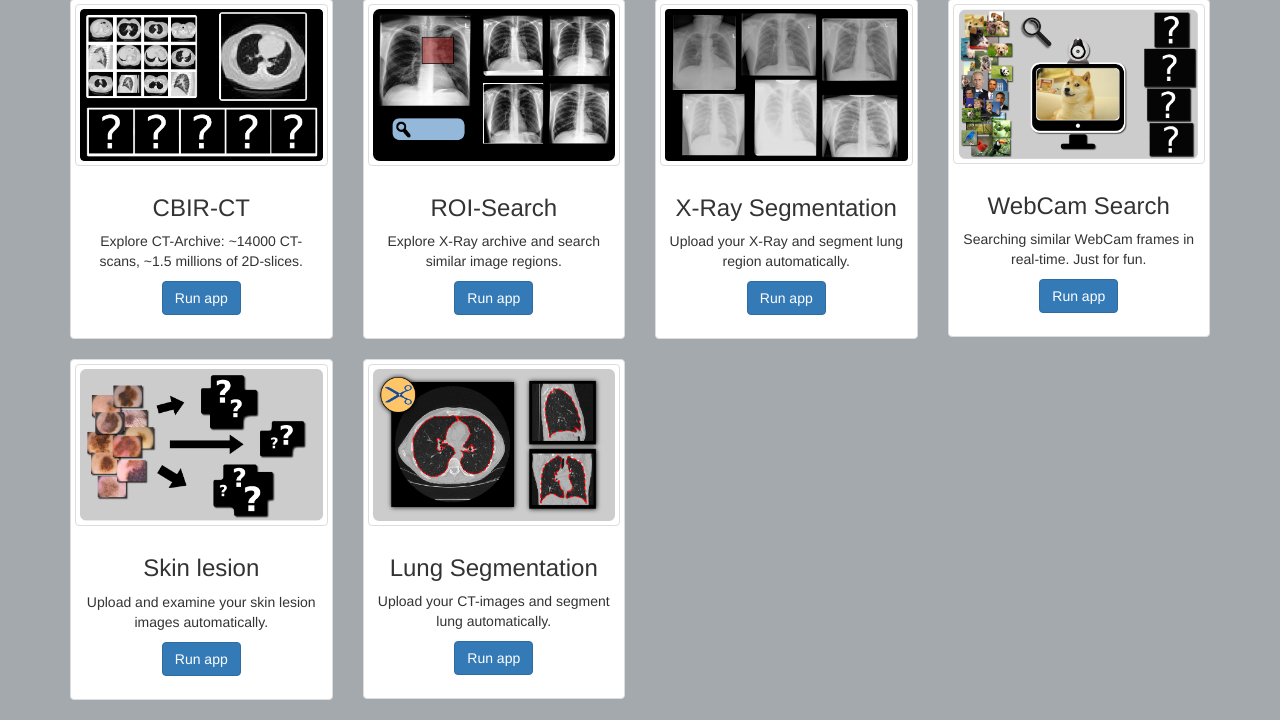
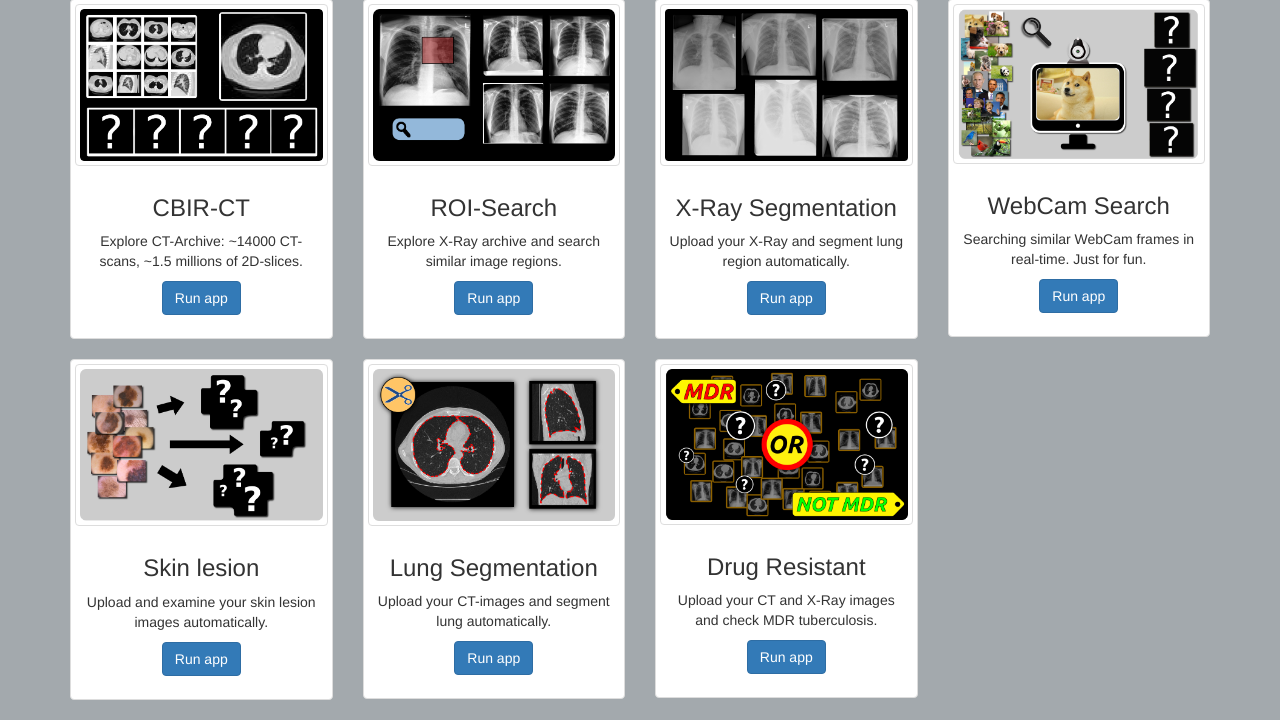
Before and after one commit to gakarak/webcrdf, a Django app: template webcrdf/templates/index.html in a window 1280 px wide. Shown: the part 170-890 px from the top of the page. Run offline with Django 3.2, Linux system fonts and the light colour scheme; the template is opened without the code that fills it, so the values that code supplies are empty; parts of the project's set-up code (start-up, migrations or seed data) failed here and were passed over; some libraries are stand-ins or nearby versions.

Commit message:
Append appdrugres prreview images

```diff
--- a/webcrdf/templates/index.html
+++ b/webcrdf/templates/index.html
@@ -131,6 +131,22 @@
                     </div>
                 </div>
             </div>
+            <div class="col-md-3 col-sm-6 hero-feature">
+                <div class="thumbnail">
+                    <!--img src="http://placehold.it/800x500" alt=""-->
+{#                    <img src="/data/img/appmelanoma0.png" alt="" class="img-thumbnail">#}
+                    <a href="/appdrugres/"><img src="/data/img/appdrugres0.png" alt="" class="img-thumbnail"
+                         onmouseover="src_on_hover(this,'/data/img/appdrugres1.png');"
+                         onmouseout ="src_on_hover(this,'/data/img/appdrugres0.png');"></a>
+                    <div class="caption">
+                        <h3>Drug Resistant</h3>
+                        <p>Upload your CT and X-Ray images and check MDR tuberculosis. </p>
+                        <p>
+                            <a href="/appdrugres" class="btn btn-primary">Run app</a>
+                        </p>
+                    </div>
+                </div>
+            </div>
         </div>
 
     </div>
```
Also changed, not shown: webcrdf/data/img/appdrugres0.png (added), webcrdf/data/img/appdrugres1.png (added).
